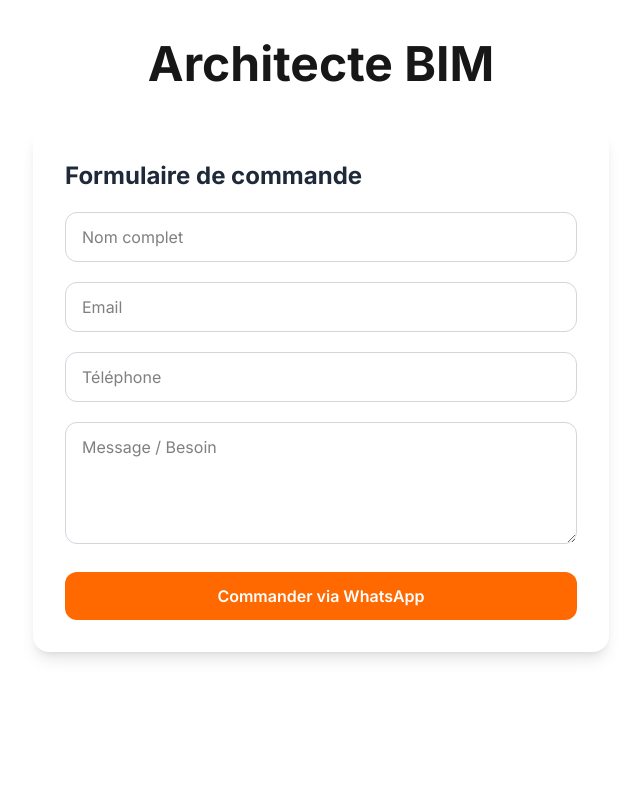
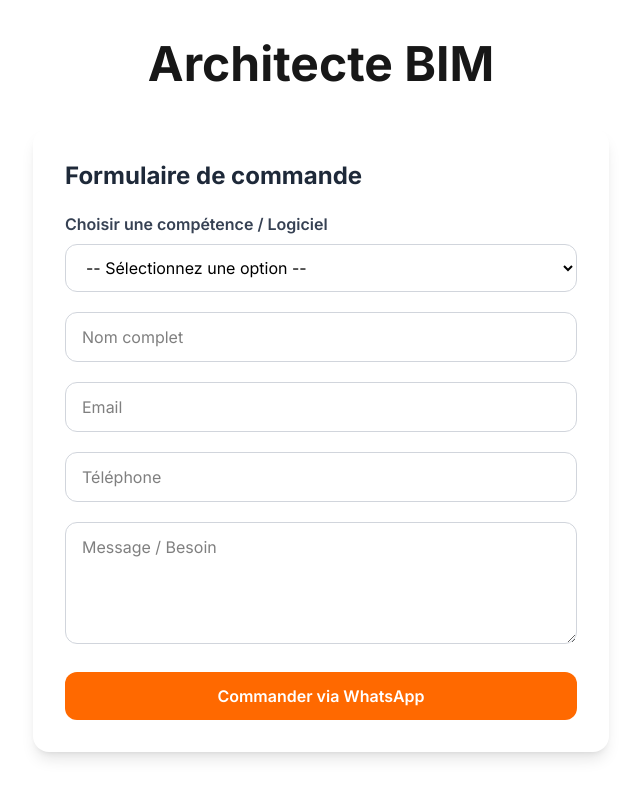
Before and after one commit to Elhadji8-cyber/new_frontend8, a Next.js app: page /parcour/demande/1 in a window 1280 px wide. Shown: the top 798 px of the page, without its empty margins (319-959 px from the left). Built offline with nearby package versions, Linux system fonts and the light colour scheme.

Commit message:
Changement sur la section Parcour sur les fichier comme: CardDomain.tsx, Donnee.ts et formulairSection.tsx

```diff
--- a/app/parcour/Donnee.ts
+++ b/app/parcour/Donnee.ts
@@ -34,6 +34,9 @@ type CardData = {
     type:string;
     link:string;
   }>
+
+  //optional
+  hasMulplesFormations?:boolean;
 }
 const CardItems: CardData[] = [
     {
@@ -42,6 +45,7 @@ const CardItems: CardData[] = [
         niveau:"Intermédiaire",
         title:"Architecte BIM",
         description:"Devenez expert en modélisation BIM et conception architecturale avec Revit et ArchiCAD",
+        hasMulplesFormations: true,
         detaille:[
         {
         iconsTime:WiTime9,
@@ -75,6 +79,7 @@ const CardItems: CardData[] = [
     niveau:"Intermédiaire",
     title:"Ingénieur Structure",
     description:"Maîtrisez le calcul et la modélisation des structures en béton et acier",
+     hasMulplesFormations: true,
     detaille:[
         {
         iconsTime:WiTime9,
@@ -106,6 +111,7 @@ const CardItems: CardData[] = [
     niveau:"Intermédiaire",
     title:"Dessinateur CAO",
     description:"Apprenez le dessin technique 2D/3D avec AutoCAD et les standards professionnels",
+    hasMulplesFormations: true,
     detaille: [
         {
         iconsTime:WiTime9,
@@ -137,6 +143,7 @@ const CardItems: CardData[] = [
     niveau:"Intermédiaire",
     title:"Chef de Projet Construction",
     description:"Pilotez vos projets de construction avec les outils de planification professionnels",
+    hasMulplesFormations:true,
     detaille:[
         {
         iconsTime:WiTime9,
@@ -168,6 +175,7 @@ const CardItems: CardData[] = [
     niveau:"Intermédiaire",
     title:"Ingénieur VRD",
     description:"Spécialisez-vous dans la conception des infrastructures et réseaux",
+    hasMulplesFormations:true,
     detaille:[
         {
         iconsTime:WiTime9,
@@ -198,6 +206,7 @@ const CardItems: CardData[] = [
     niveau:"Intermédiaire",
     title:"Designer 3D Architecture",
     description:"Créez des visualisations architecturales époustouflantes",
+    hasMulplesFormations:true,
     detaille:[
     {
     iconsTime:WiTime9,
--- a/app/parcour/demande/FormulaireSection.tsx
+++ b/app/parcour/demande/FormulaireSection.tsx
@@ -1,17 +1,46 @@
 "use client";
 import { useState } from "react";
+import CardItems from "../Donnee";
 
 type Props = {
   formationId: number;
-  formationName: string;
+  hasMultipleFormations?: boolean;
+  formationName?: string[];
 };
 
-export const FormulairDeCommande = ({ formationId, formationName }: Props) => {
+export const FormulairDeCommande = ({ formationId, hasMultipleFormations, formationName = [] }: Props) => {
+
+  // 1. Find the specific card data using the ID
+  const card = CardItems.find((c) => c.id === Number(formationId));
+
+  // 2. Determine if we should show the select dropdown
+  // We check the prop first, then fallback to the data from the file
+  const isMultiple = hasMultipleFormations ?? card?.hasMulplesFormations ?? false;
+
+  // 3. Extract options (competences) if they aren't passed as props
+  let options: string[] = Array.isArray(formationName) && formationName.length > 0 ? formationName : [];
+
+  if (options.length === 0 && card && isMultiple) {
+    // Find the detail object that contains the competences (usually the second item in your array)
+    const details = card.detaille.find((d) => d.competence);
+    if (details) {
+      if (details.revite) options.push(details.revite);
+      if (details.AutoCAD) options.push(details.AutoCAD);
+      if (details.Normes) options.push(details.Normes);
+      if (details.Plans) options.push(details.Plans);
+      if (details.techniques) options.push(details.techniques);
+      if (details.Layouts) options.push(details.Layouts);
+    }
+  }
+
+  const showSelect = isMultiple && options.length > 0;
+
   const [form, setForm] = useState({
     name: "",
     email: "",
     phone: "",
     besoin: "",
+    formationName: "", // Stores the selected competence
   });
 
   const [loading, setLoading] = useState(false);
@@ -20,7 +49,7 @@ export const FormulairDeCommande = ({ formationId, formationName }: Props) => {
   const WHATSAPP_NUMBER = "221770862226"; // 🔁 remplace si besoin
 
   const handleChange = (
-    e: React.ChangeEvent<HTMLInputElement | HTMLTextAreaElement>
+    e: React.ChangeEvent<HTMLInputElement | HTMLTextAreaElement | HTMLSelectElement>
   ) => {
     const { name, value } = e.target;
     setForm((prev) => ({ ...prev, [name]: value }));
@@ -29,14 +58,18 @@ export const FormulairDeCommande = ({ formationId, formationName }: Props) => {
   const handleSubmit = (e: React.FormEvent<HTMLFormElement>) => {
     e.preventDefault();
     setLoading(true);
-//-------configuration api de" commande whatsaap
+
+    // Use the selected formation from the dropdown, or the card title if no dropdown
+    const selectedFormation = showSelect ? form.formationName : (card?.title || "Formation Parcours");
+
+    //-------configuration api de" commande whatsaap
     const message = `
      📩 *Nouvelle commande formation*
      ━━━━━━━━━━━━━━━━━━
     👤 Nom: ${form.name}
     📧 Email: ${form.email}
     📞 Téléphone: ${form.phone}
-   🎓 Formation: ${formationName}
+   🎓 Formation: ${selectedFormation}
    📝 Message: ${form.besoin || "—"}
     ━━━━━━━━━━━━━━━━━━
     `;
@@ -49,7 +82,7 @@ export const FormulairDeCommande = ({ formationId, formationName }: Props) => {
 
     setLoading(false);
     setSuccess(true);
-    setForm({ name: "", email: "", phone: "", besoin: "" });
+    setForm({ name: "", email: "", phone: "", besoin: "", formationName: "" });
   };
 
   return (
@@ -61,6 +94,25 @@ export const FormulairDeCommande = ({ formationId, formationName }: Props) => {
         <h2 className="text-xl md:text-2xl font-bold text-gray-800">
           Formulaire de commande
         </h2>
+
+        {/* Select Input for Competences */}
+        {showSelect && (
+          <div className="flex flex-col gap-2">
+            <label className="font-semibold text-gray-700">Choisir une compétence / Logiciel</label>
+            <select
+              name="formationName"
+              value={form.formationName}
+              onChange={handleChange}
+              required
+              className="w-full px-4 py-3 rounded-xl border border-gray-300 focus:ring-2 focus:ring-orange-500 bg-white"
+            >
+              <option value="">-- Sélectionnez une option --</option>
+              {options.map((opt, index) => (
+                <option key={index} value={opt}>{opt}</option>
+              ))}
+            </select>
+          </div>
+        )}
 
         <input
           type="text"
```
Also changed, not shown: app/parcour/CardDomain.tsx (+6 -1 lines), 1 other file (tests, documents, lock files or other folders).
